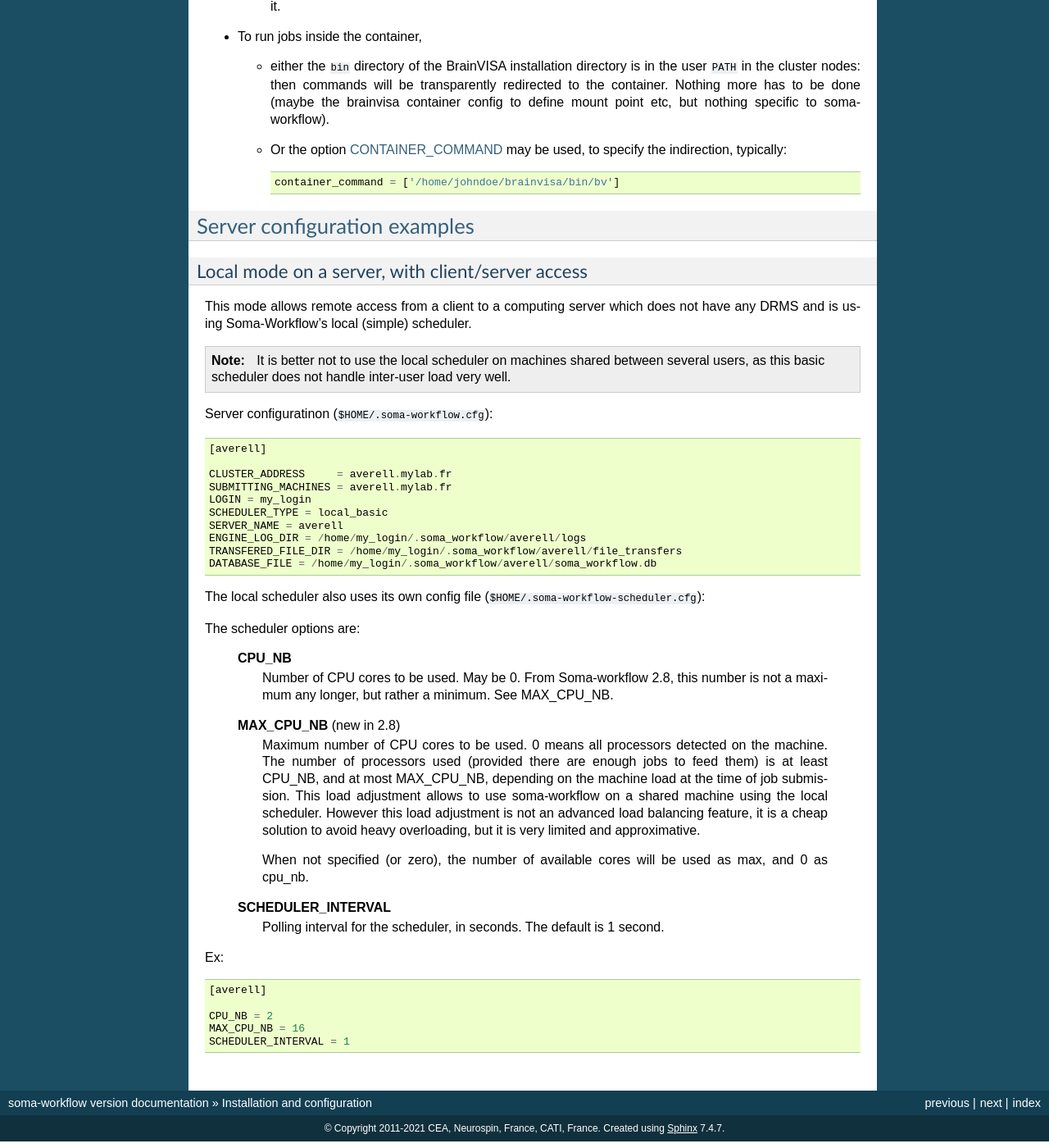
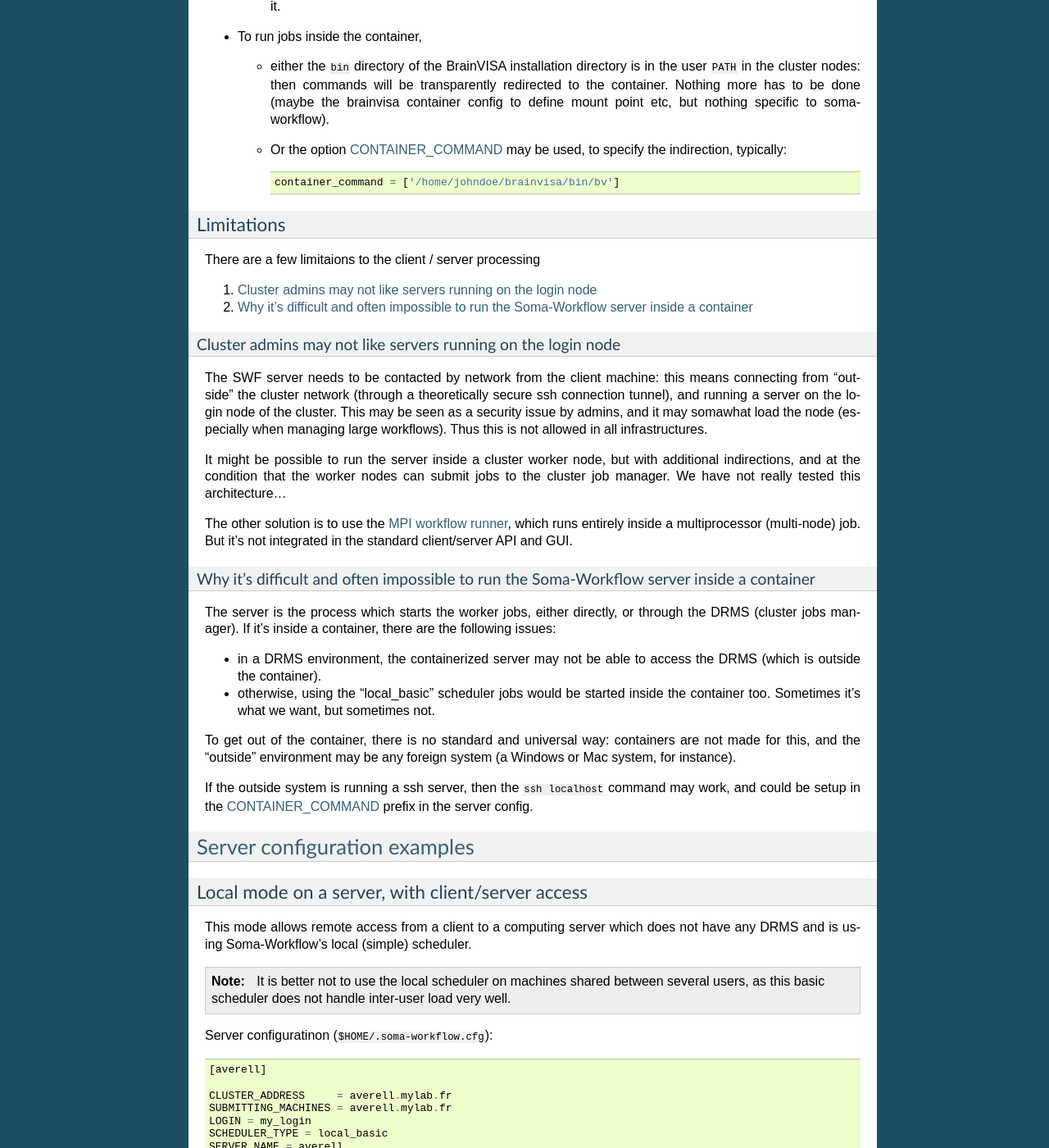
Before and after one commit to populse/soma-workflow, a Sphinx documentation site: the page built from doc/source/install_config.txt, in a window 1280 px wide and 1400 px high, scrolled down 12427 px. Shown: the whole window at 82% size. Built offline with Sphinx 7.4.7, drawn with Linux system fonts in a browser that asks for light colours; the version number could not be read and is left out; some of the changed text lies outside the part shown.

Commit message:
doc complements: limitations to containerized server

```diff
--- a/doc/source/install_config.txt
+++ b/doc/source/install_config.txt
@@ -633,6 +633,42 @@ Once the software is installed, we need to use it the right way. There are 2 dif
       container_command = ['/home/johndoe/brainvisa/bin/bv']
 
 
+Limitations
+-----------
+
+There are a few limitaions to the client / server processing
+
+#. :ref:`Cluster admins may not like servers running on the login node <limit_cluster>`
+#. :ref:`Why it's difficult and often impossible to run the Soma-Workflow server inside a container <limit_container_server>`
+
+
+.. _limit_cluster:
+
+Cluster admins may not like servers running on the login node
+^^^^^^^^^^^^^^^^^^^^^^^^^^^^^^^^^^^^^^^^^^^^^^^^^^^^^^^^^^^^^
+
+The SWF server needs to be contacted by network from the client machine: this means connecting from "outside" the cluster network (through a theoretically secure ssh connection tunnel), and running a server on the login node of the cluster. This may be seen as a security issue by admins, and it may somawhat load the node (especially when managing large workflows). Thus this is not allowed in all infrastructures.
+
+It might be possible to run the server inside a cluster worker node, but with additional indirections, and at the condition that the worker nodes can submit jobs to the cluster job manager. We have not really tested this architecture...
+
+The other solution is to use the :doc:`MPI workflow runner <MPI_workflow_runner>`, which runs entirely inside a multiprocessor (multi-node) job. But it's not integrated in the standard client/server API and GUI.
+
+
+.. _limit_container_server:
+
+Why it's difficult and often impossible to run the Soma-Workflow server inside a container
+^^^^^^^^^^^^^^^^^^^^^^^^^^^^^^^^^^^^^^^^^^^^^^^^^^^^^^^^^^^^^^^^^^^^^^^^^^^^^^^^^^^^^^^^^^
+
+The server is the process which starts the worker jobs, either directly, or through the DRMS (cluster jobs manager). If it's inside a container, there are the following issues:
+
+- in a DRMS environment, the containerized server may not be able to access the DRMS (which is outside the container).
+- otherwise, using the "local_basic" scheduler jobs would be started inside the container too. Sometimes it's what we want, but sometimes not.
+
+To get out of the container, there is no standard and universal way: containers are not made for this, and the "outside" environment may be any foreign system (a Windows or Mac system, for instance).
+
+If the outside system is running a ssh server, then the ``ssh localhost`` command may work, and could be setup in the :ref:`CONTAINER_COMMAND <container_command>` prefix in the server config.
+
+
 Server configuration examples
 =============================
 
```
